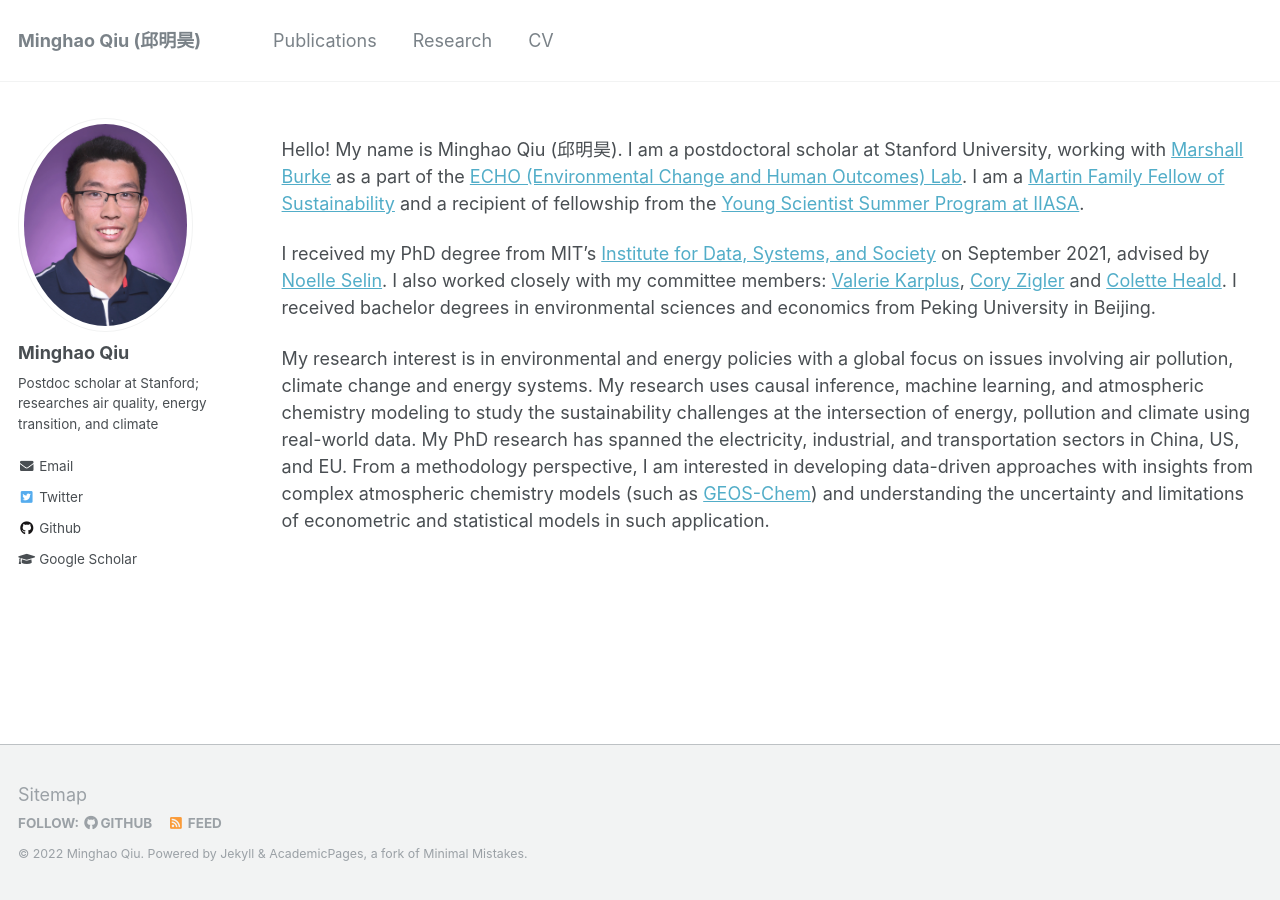
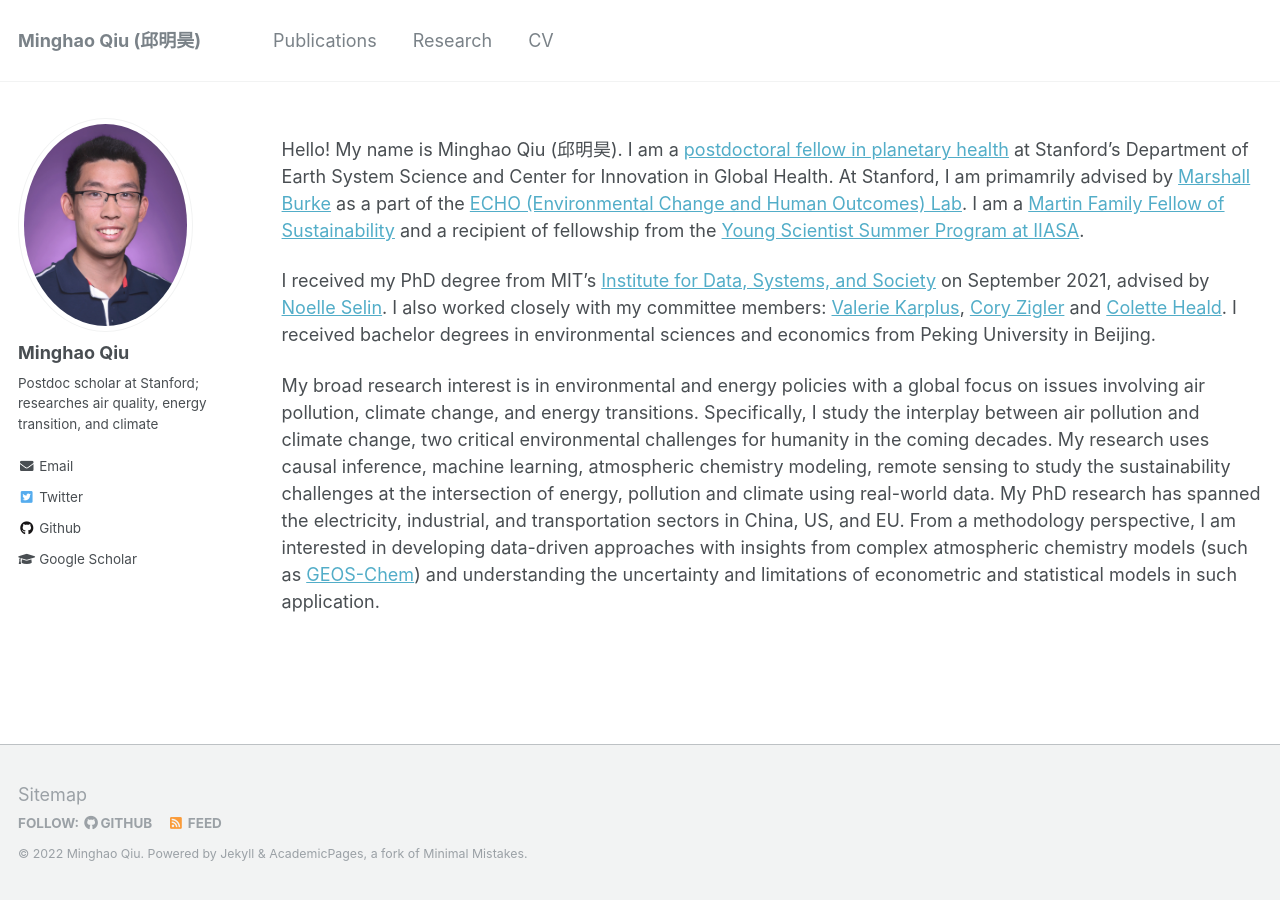
Before and after one commit to mhqiu/mhqiu.github.io, a Jekyll site: the page built from _pages/about.md, in a window 1280 px wide. Built offline with Jekyll 4.4.1, drawn with Linux system fonts in a browser that asks for light colours.

Commit message:
Update about.md

```diff
--- a/_pages/about.md
+++ b/_pages/about.md
@@ -7,8 +7,8 @@ author_profile: true
 
 {% include base_path %}
 
-Hello! My name is Minghao Qiu (邱明昊). I am a postdoctoral scholar at Stanford University, working with [Marshall Burke](https://web.stanford.edu/~mburke/) as a part of the [ECHO (Environmental Change and Human Outcomes) Lab](https://www.stanfordecholab.com/). I am a [Martin Family Fellow of Sustainability](https://martin-fellows.mit.edu/) and a recipient of fellowship from the [Young Scientist Summer Program at IIASA](https://iiasa.ac.at/web/home/education/yssp/Young_Scientists_Summer_Program.html).
+Hello! My name is Minghao Qiu (邱明昊). I am a [postdoctoral fellow in planetary health](https://globalhealth.stanford.edu/planetary-health/announcing-three-new-postdoctoral-fellows-in-planetary-health.html/) at Stanford's Department of Earth System Science and Center for Innovation in Global Health. At Stanford, I am primamrily advised by [Marshall Burke](https://web.stanford.edu/~mburke/) as a part of the [ECHO (Environmental Change and Human Outcomes) Lab](https://www.stanfordecholab.com/). I am a [Martin Family Fellow of Sustainability](https://martin-fellows.mit.edu/) and a recipient of fellowship from the [Young Scientist Summer Program at IIASA](https://iiasa.ac.at/web/home/education/yssp/Young_Scientists_Summer_Program.html).
 
 I received my PhD degree from MIT's [Institute for Data, Systems, and Society](https://idss.mit.edu/) on September 2021, advised by [Noelle Selin](http://www.selingroup.org/noelle-eckley-selin). I also worked closely with my committee members:  [Valerie Karplus](https://www.cmu.edu/epp/people/faculty/valerie-karplus.html), [Cory Zigler](https://sites.cns.utexas.edu/zigler/home) and [Colette Heald](https://cee.mit.edu/people_individual/colette-l-heald/). I received bachelor degrees in environmental sciences and economics from Peking University in Beijing.
 
-My research interest is in environmental and energy policies with a global focus on issues involving air pollution, climate change and energy systems. My research uses causal inference, machine learning, and atmospheric chemistry modeling to study the sustainability challenges at the intersection of energy, pollution and climate using real-world data. My PhD research has spanned the electricity, industrial, and transportation sectors in China, US, and EU. From a methodology perspective, I am interested in developing data-driven approaches with insights from complex atmospheric chemistry models (such as [GEOS-Chem](http://acmg.seas.harvard.edu/geos/)) and understanding the uncertainty and limitations of econometric and statistical models in such application.
+My broad research interest is in environmental and energy policies with a global focus on issues involving air pollution, climate change, and energy transitions. Specifically, I study the interplay between air pollution and climate change, two critical environmental challenges for humanity in the coming decades. My research uses causal inference, machine learning, atmospheric chemistry modeling, remote sensing to study the sustainability challenges at the intersection of energy, pollution and climate using real-world data. My PhD research has spanned the electricity, industrial, and transportation sectors in China, US, and EU. From a methodology perspective, I am interested in developing data-driven approaches with insights from complex atmospheric chemistry models (such as [GEOS-Chem](http://acmg.seas.harvard.edu/geos/)) and understanding the uncertainty and limitations of econometric and statistical models in such application.
```
